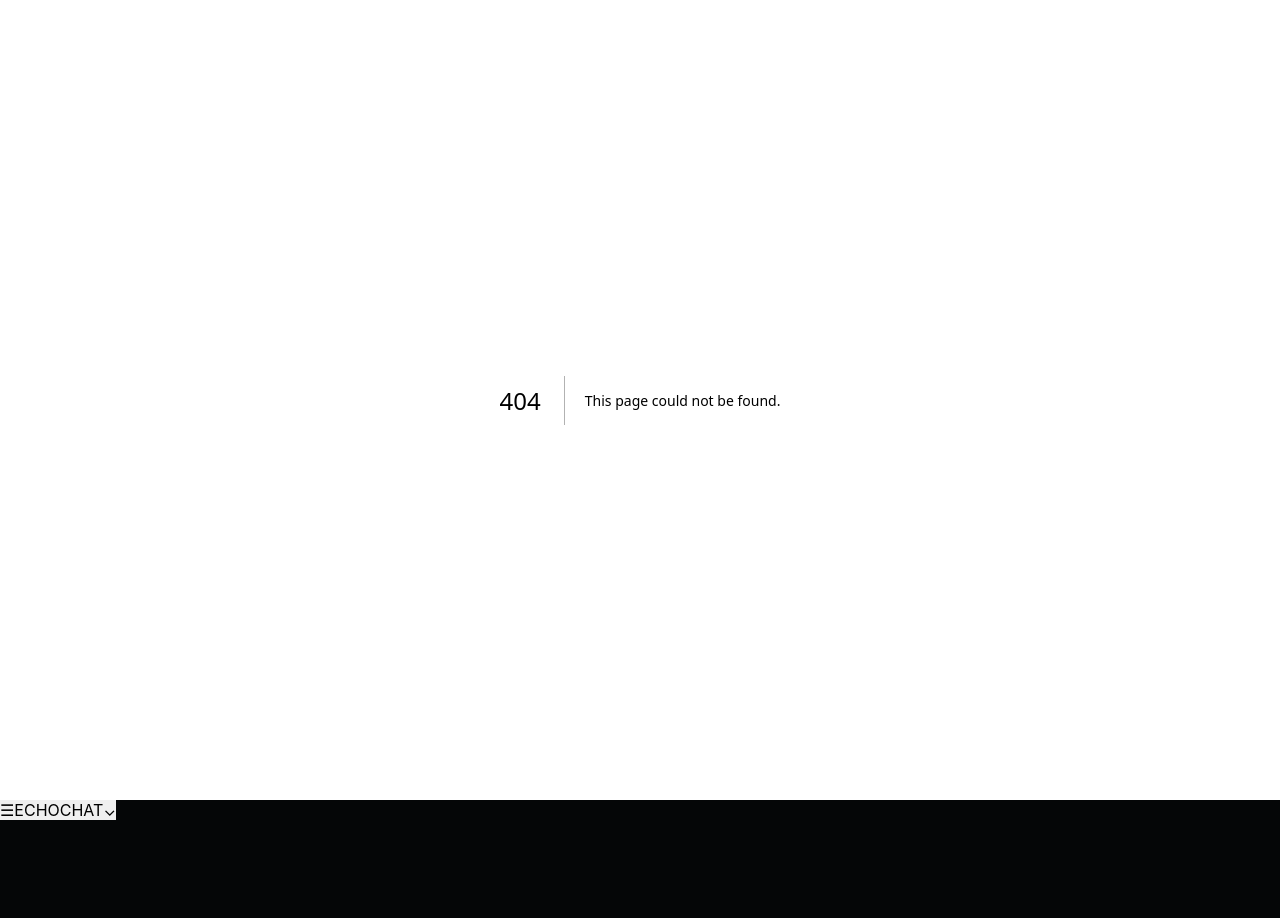
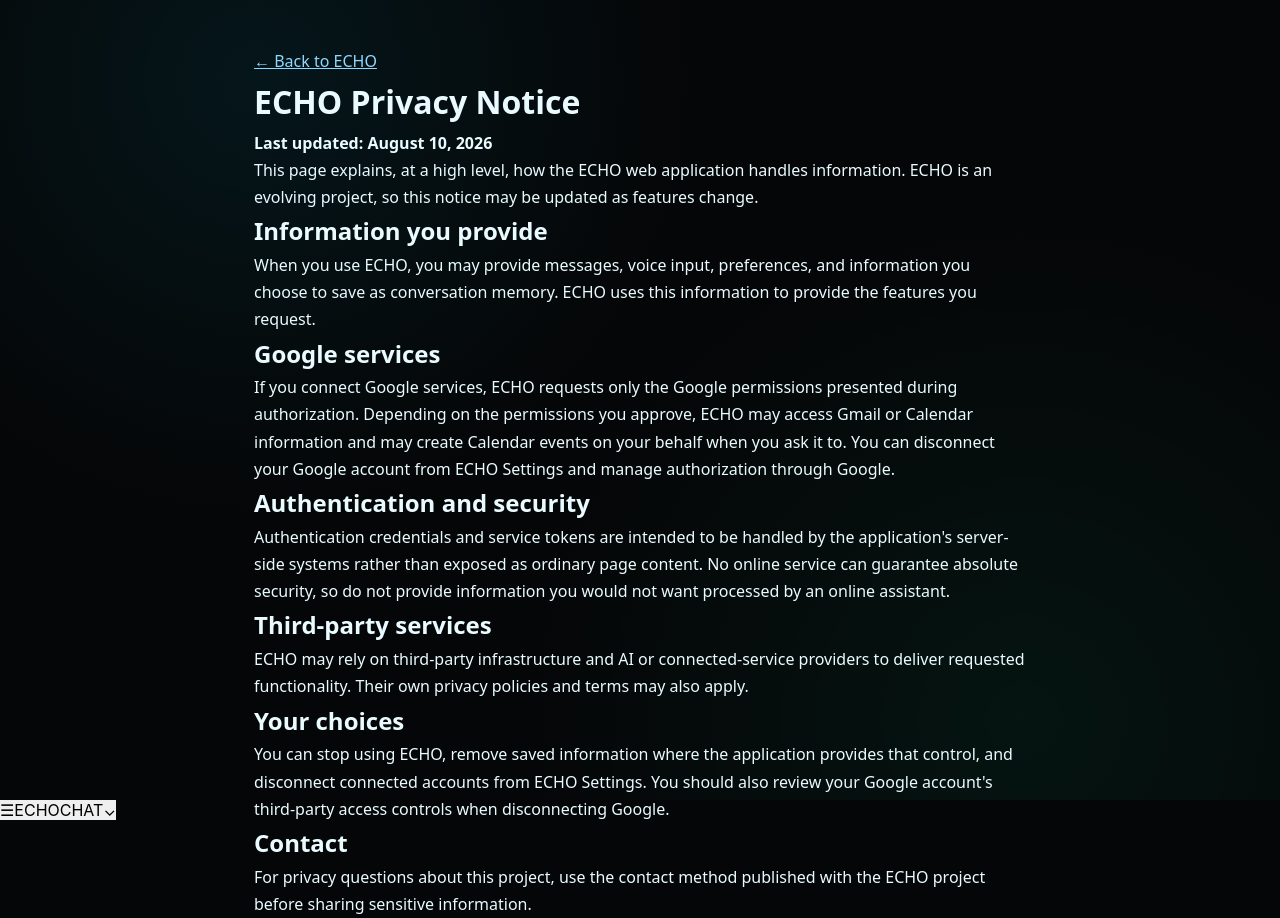
Before and after one commit to brysoncoding/verityam-ai-assisant, a Next.js app: page /privacy in a window 1280 px wide. Before the commit this address had no page. Before the commit the page ends 820 px from the top, so only its background shows below. Built offline with nearby package versions, Linux system fonts and the light colour scheme.

Commit message:
Add ECHO privacy notice page

```diff
--- /dev/null
+++ b/app/privacy/page.tsx
@@ -0,0 +1,22 @@
+export default function PrivacyPage() {
+  return (
+    <main style={{maxWidth:820,margin:'0 auto',padding:'48px 24px',color:'#e9fbff',fontFamily:'system-ui',lineHeight:1.7}}>
+      <a href="/download" style={{color:'#8ed8ff'}}>← Back to ECHO</a>
+      <h1>ECHO Privacy Notice</h1>
+      <p><strong>Last updated: August 10, 2026</strong></p>
+      <p>This page explains, at a high level, how the ECHO web application handles information. ECHO is an evolving project, so this notice may be updated as features change.</p>
+      <h2>Information you provide</h2>
+      <p>When you use ECHO, you may provide messages, voice input, preferences, and information you choose to save as conversation memory. ECHO uses this information to provide the features you request.</p>
+      <h2>Google services</h2>
+      <p>If you connect Google services, ECHO requests only the Google permissions presented during authorization. Depending on the permissions you approve, ECHO may access Gmail or Calendar information and may create Calendar events on your behalf when you ask it to. You can disconnect your Google account from ECHO Settings and manage authorization through Google.</p>
+      <h2>Authentication and security</h2>
+      <p>Authentication credentials and service tokens are intended to be handled by the application's server-side systems rather than exposed as ordinary page content. No online service can guarantee absolute security, so do not provide information you would not want processed by an online assistant.</p>
+      <h2>Third-party services</h2>
+      <p>ECHO may rely on third-party infrastructure and AI or connected-service providers to deliver requested functionality. Their own privacy policies and terms may also apply.</p>
+      <h2>Your choices</h2>
+      <p>You can stop using ECHO, remove saved information where the application provides that control, and disconnect connected accounts from ECHO Settings. You should also review your Google account's third-party access controls when disconnecting Google.</p>
+      <h2>Contact</h2>
+      <p>For privacy questions about this project, use the contact method published with the ECHO project before sharing sensitive information.</p>
+    </main>
+  );
+}
```
